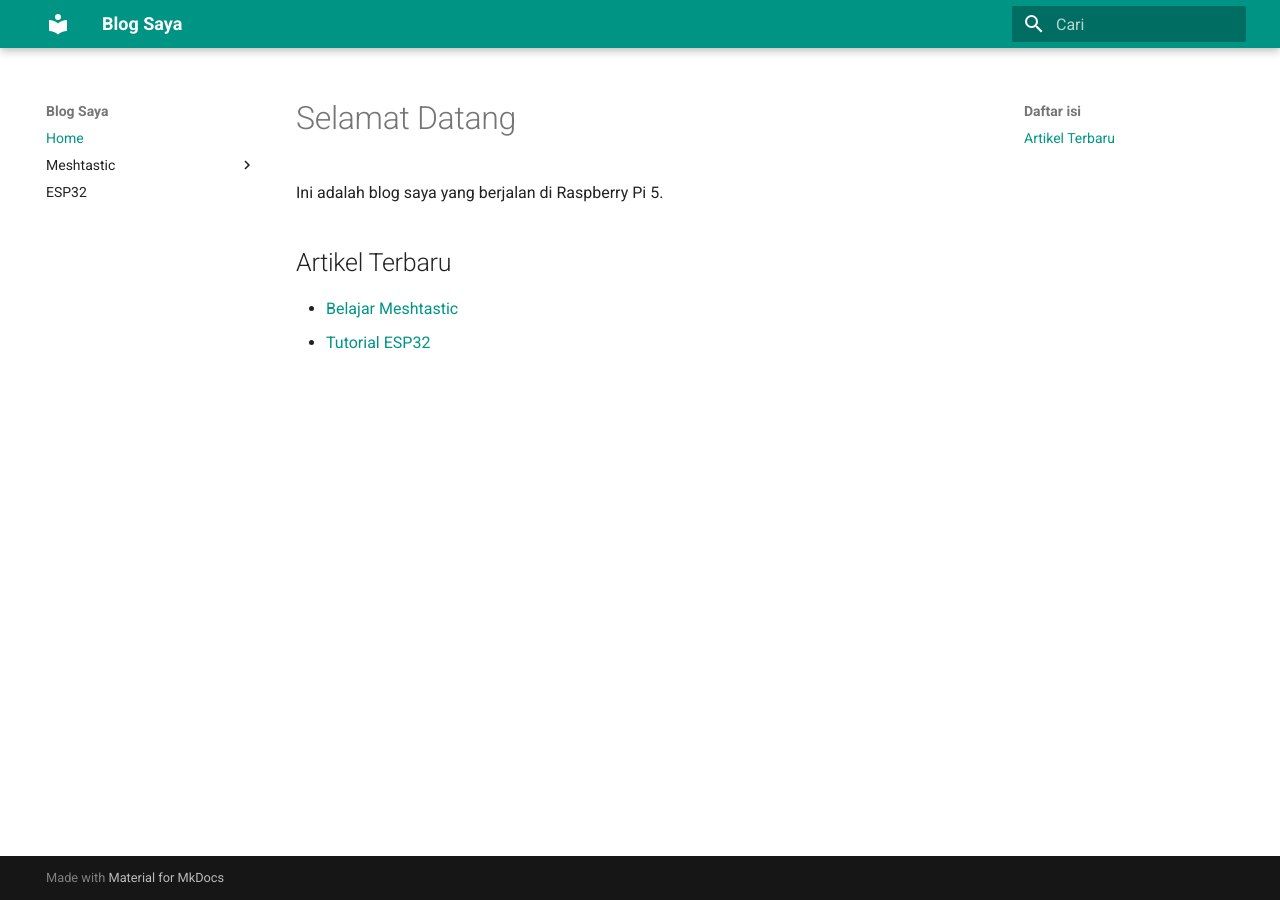
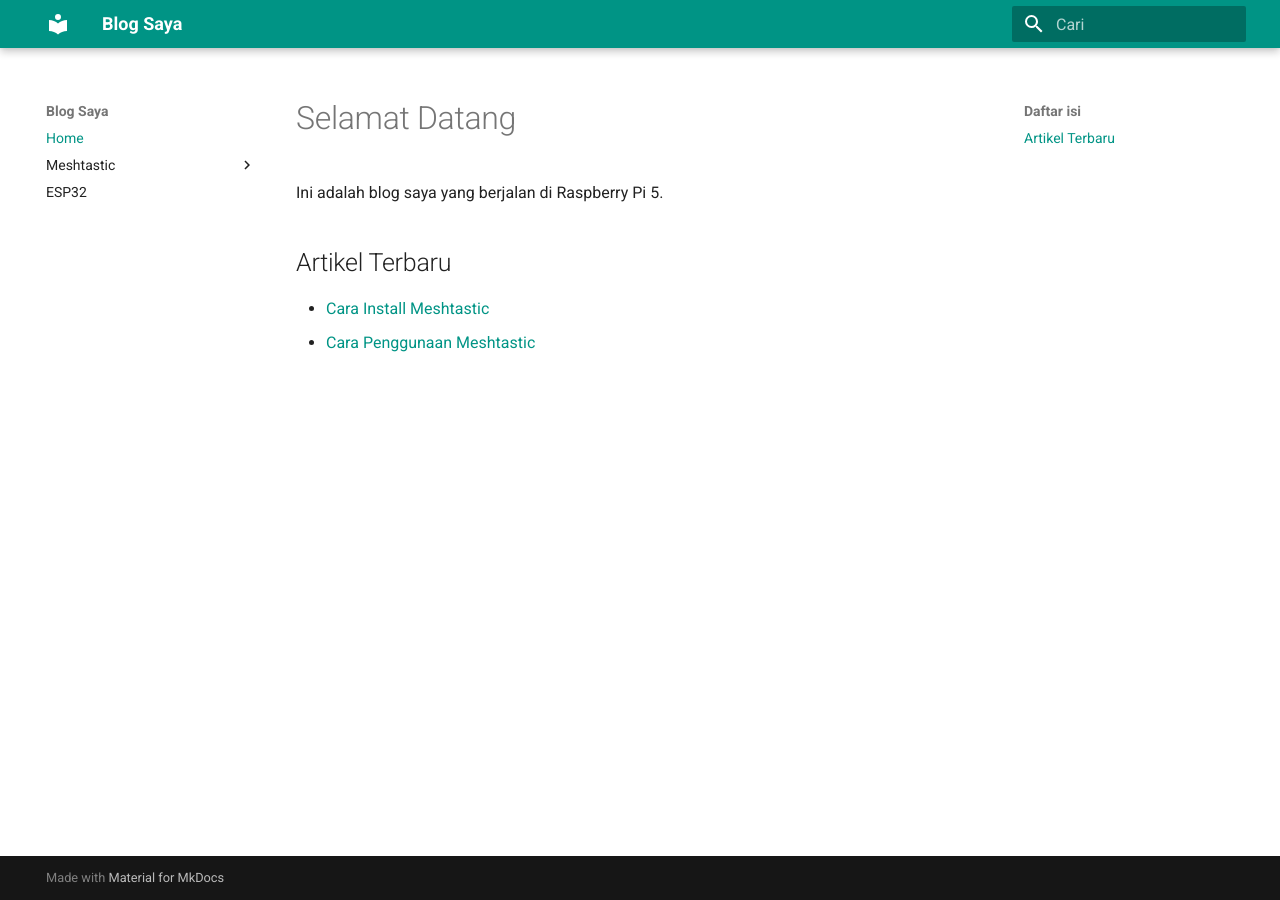
Before and after one commit to hendrieepis/myblog, an MkDocs documentation site: the page built from docs/index.md, in a window 1280 px wide. Built offline with MkDocs 1.6.1 and Material for MkDocs 9.7.7, drawn with Linux system fonts in a browser that asks for light colours.

Commit message:
fix broken link in index.md

```diff
--- a/docs/index.md
+++ b/docs/index.md
@@ -4,5 +4,5 @@ Ini adalah blog saya yang berjalan di Raspberry Pi 5.
 
 ## Artikel Terbaru
 
-- [Belajar Meshtastic](meshtastic.md)
-- [Tutorial ESP32](esp32.md)
+- [Cara Install Meshtastic](meshtastic/cara-install)
+- [Cara Penggunaan Meshtastic](meshtastic/cara-penggunaan)
```
Also changed, not shown: site/index.html, site/meshtastic/index.html (deleted), site/search/search_index.json.
